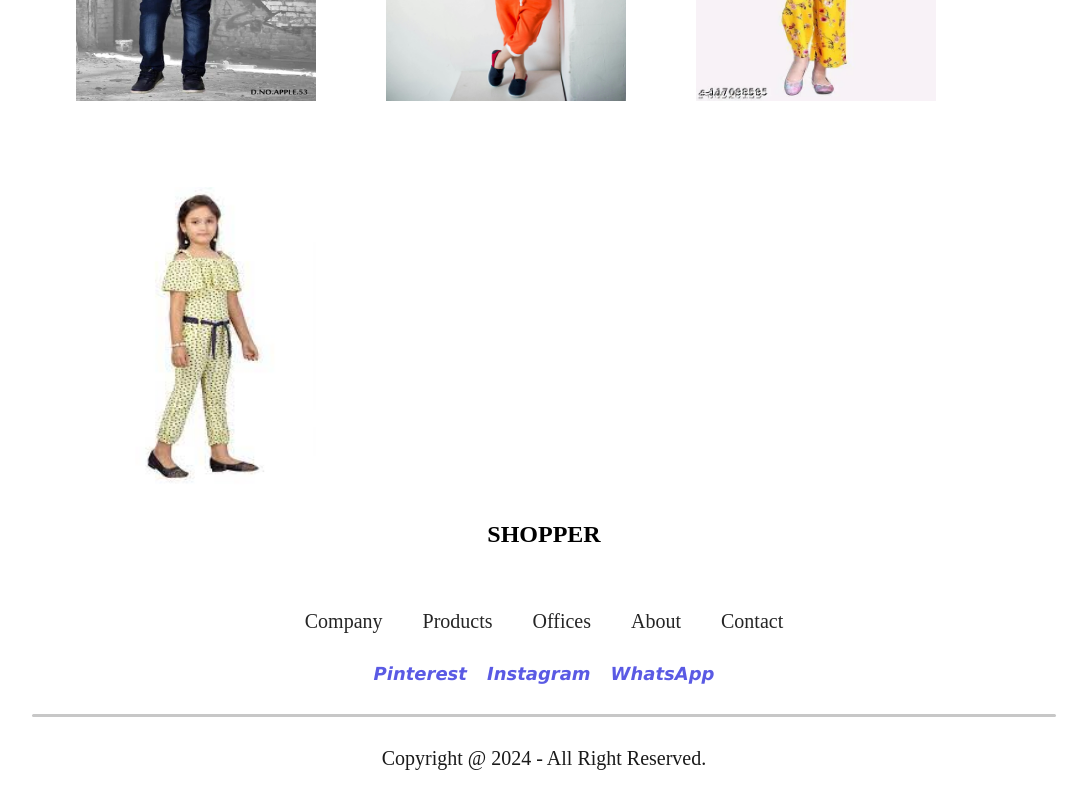
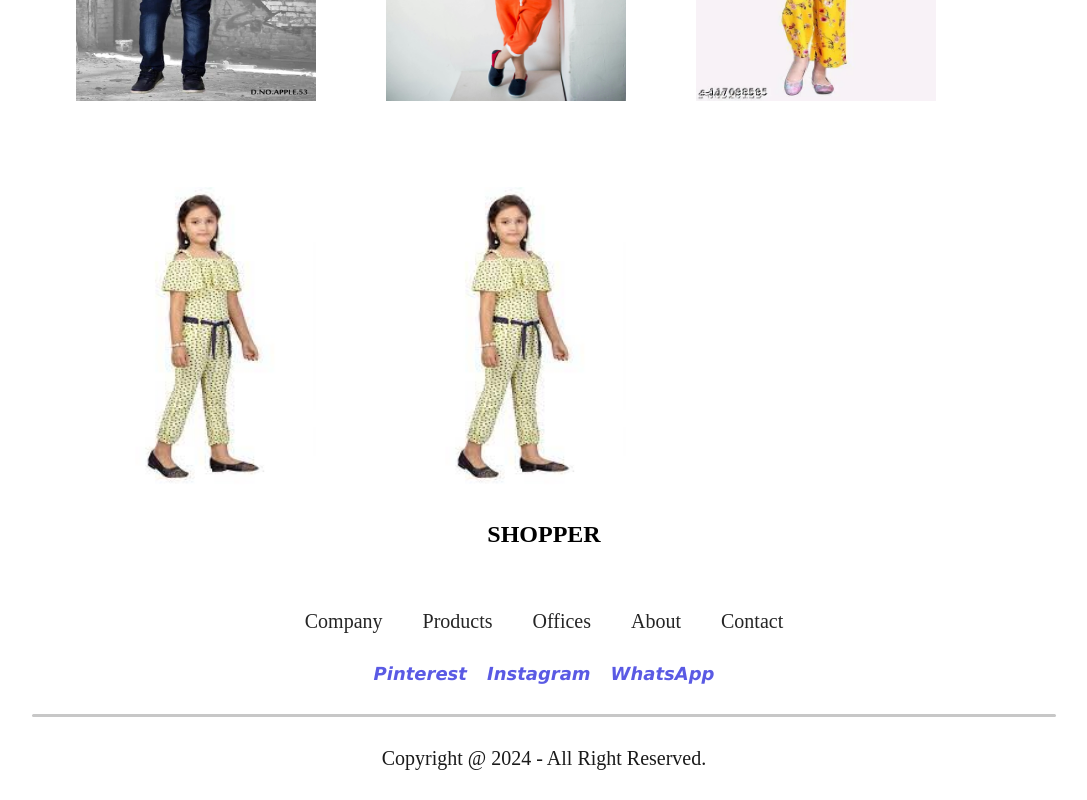
Before and after one commit to Nishakhawas/Clothing-store-Ecommerce-Site-, a React (Create React App) app: page /kids in a window 1280 px wide. Shown: the part 1744-2544 px from the top of the page, without its empty margins (96-1183 px from the left). Built offline with nearby package versions, Linux system fonts and the light colour scheme.

Commit message:
bug fixed

```diff
--- a/src/pages/ShopKids.jsx
+++ b/src/pages/ShopKids.jsx
@@ -33,6 +33,7 @@ export default function ShopKids() {
    <img src={kid6} alt="" />
    <img src={kid4} alt="" />
    <img src={kid5} alt="" />
+   <img src={kid5} alt="" />
    </div>
 
 
```
